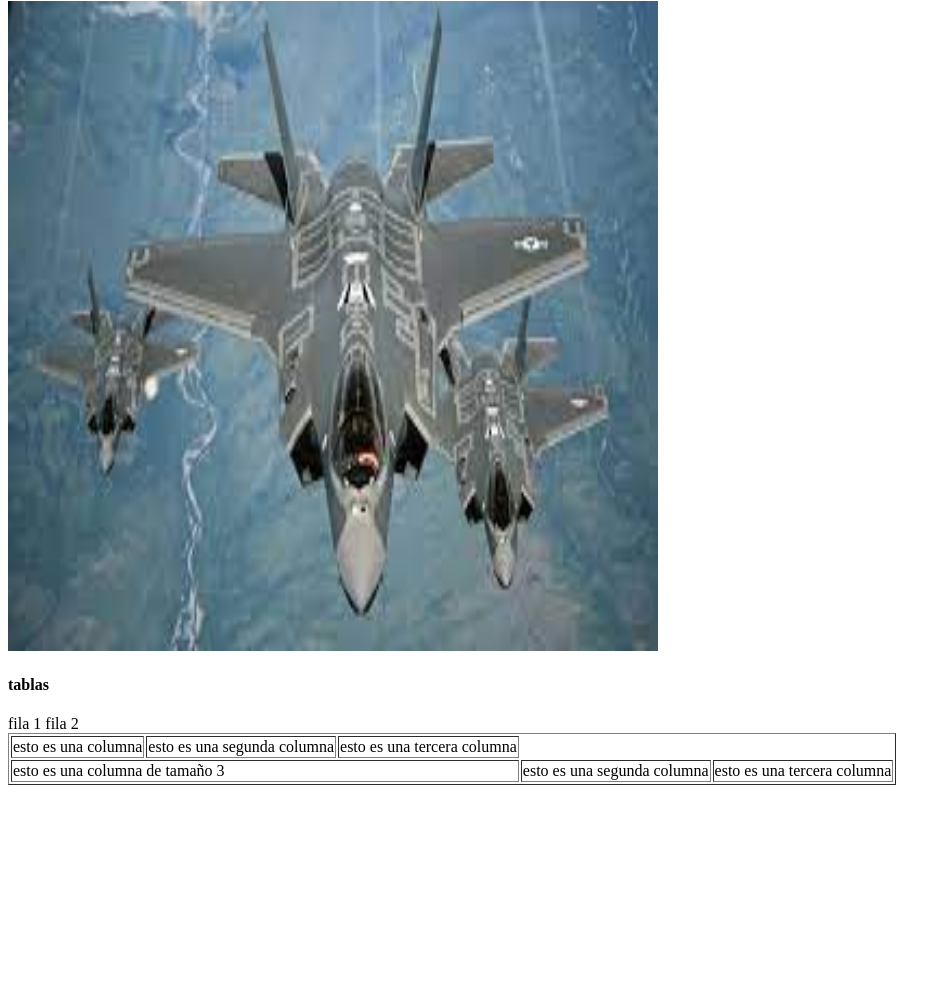
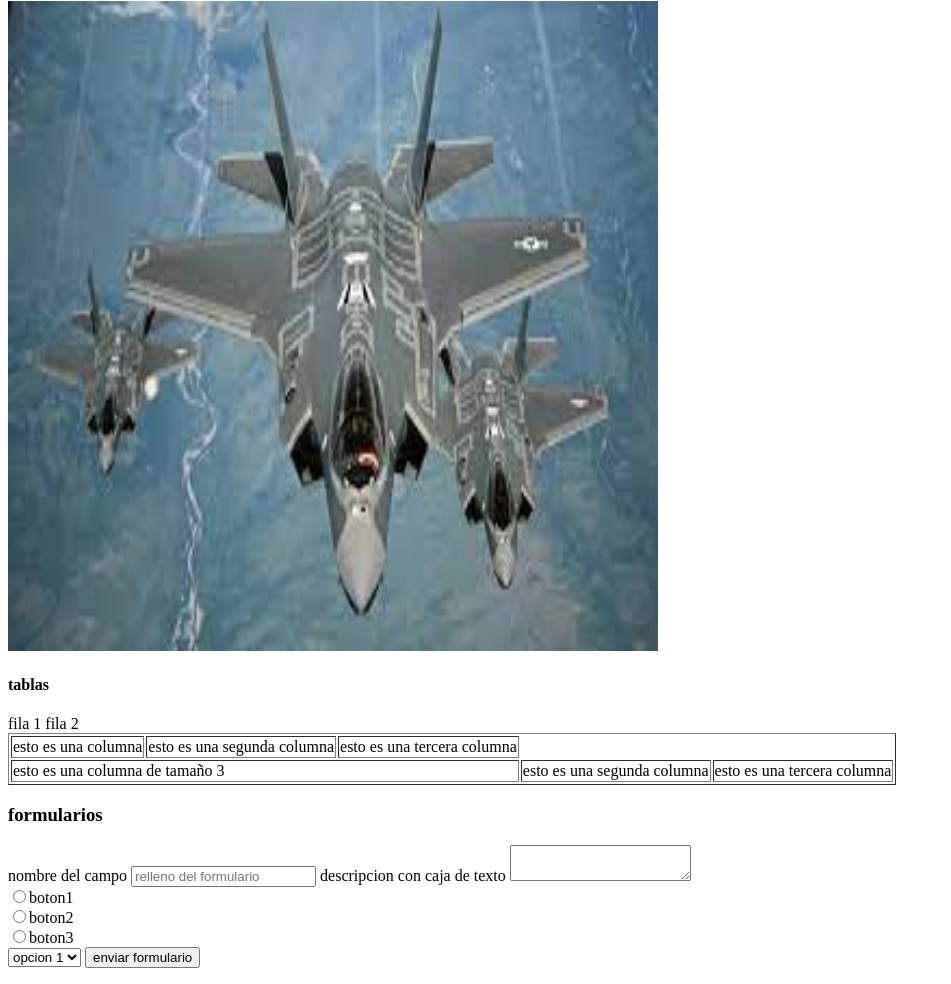
Before and after one commit to shadoblack/PaginaHTML, a plain HTML site: page index.html in a window 1280 px wide. Shown: the part 847-1831 px from the top of the page, without its empty margins (0-951 px from the left). Before the commit the page ends 1640 px from the top, so only its background shows below. Drawn offline with Linux system fonts and the light colour scheme.

Commit message:
commit con lo basico

```diff
--- a/index.html
+++ b/index.html
@@ -62,7 +62,28 @@
                 <td> esto es una segunda  columna</td>
                 <td> esto es una tercera columna</td>
             </tr>
+        </table>
+        <h3>formularios</h3>
+        <form >
+            <p>
+            <label for="nombreDelCampo">nombre del campo</label>
+            <input type="text" name ="nombreDelCampo" placeholder="relleno del formulario"/>
 
-        </table>
+            <label for="descripcion"> descripcion con caja de texto</label>
+            <textarea name="descripcion"></textarea> <br/>
+
+            <input type="radio" name="botones" value="boton1">boton1 <br/>
+            <input type="radio" name="botones" value="boton2">boton2 <br/>
+            <input type="radio" name="botones" value="boton3">boton3 <br/>
+
+            <select>
+                <option value="1">opcion 1</option>
+                <option value="2">opcion 2</option>
+                <option value="3">opcion 3</option>
+            </select>
+
+            <input type="submit" value="enviar formulario">
+        </p>
+        </form>
     </body>
 </html>
```
